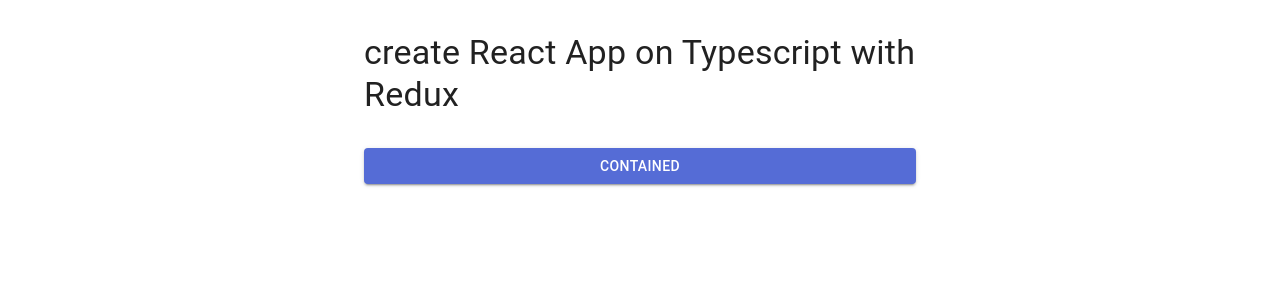
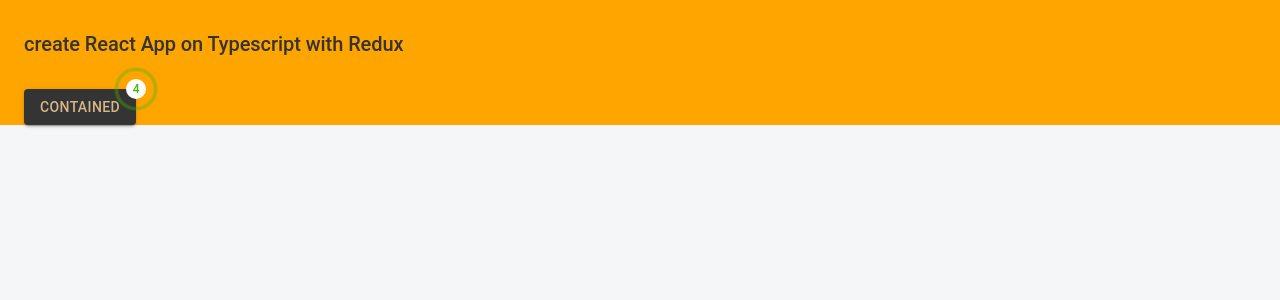
Before and after one commit to Muhammadsaid01/car-react, a React (Create React App) app: page / in a window 1280 px wide. Shown: the top 300 px of the page. Built offline with nearby package versions, Linux system fonts and the light colour scheme.

Commit message:
fix: MUI customized integration

```diff
--- a/src/app/App.tsx
+++ b/src/app/App.tsx
@@ -1,15 +1,20 @@
 import { Box, Button, Container, Stack, Typography } from '@mui/material'
 import "../css/app.css"
+import { RippleBadge } from './MaterialTheme/styled'
 
 function App() {
-  return <Container maxWidth="sm">
+  return <Container sx={{background:'orange'}}>
     <Stack flexDirection={"column"}>
       <Box sx={{my:4}} >
         <Typography variant='h4'component={"h4"}>
           create React App on Typescript with Redux
         </Typography>
       </Box>
-      <Button variant='contained'>Contained</Button>
+      <Box>
+        <RippleBadge badgeContent ={4}>
+          <Button variant='contained'>Contained</Button>
+        </RippleBadge>
+      </Box>
     </Stack>
   </Container>;
 }
--- /dev/null
+++ b/src/app/MaterialTheme/index.ts
@@ -0,0 +1,66 @@
+import { createTheme } from '@mui/material/styles';
+import { common } from '@mui/material/colors';
+import shadow from './shadow';
+import typography from './typography';
+import { maxWidth } from '@mui/system';
+
+/**
+ * LIGHT THEME (DEFAULT)
+ */
+const light = {
+	palette: {
+		type: 'light',
+		background: {
+			default: '#f8f8ff',
+			paper: common.white,
+		},
+		primary: {
+			contrastText: '#d7b586',
+			main: '#343434',
+		},
+		secondary: {
+			contrastText: '#343434',
+			main: '#d7b586',
+		},
+		text: {
+			primary: '#343434',
+			secondary: '#d7b586',
+			dark: common.black,
+		},
+	},
+	components: {
+		MuiContainer: {
+			styleOverrides: {
+				root: {
+					height: '100%',
+				},
+			},
+		},
+		MuiCssBaseline: {
+			styleOverrides: {
+				html: { height: '100%' },
+				body: { background: '#f4f6f8', height: '100%', minHeight: '100%' },
+			},
+		},
+	},
+	shadow,
+	typography,
+};
+
+// A custom theme for this app
+let theme = createTheme(light);
+theme = createTheme(theme, {
+	components: {
+		MuiContainer: {
+			styleOverrides: {
+				maxWidthLg: {
+					[theme.breakpoints.up('lg')]: {
+						maxWidth: '1300px',
+					},
+				},
+			},
+		},
+	},
+});
+
+export default theme;
--- /dev/null
+++ b/src/app/MaterialTheme/shadow.ts
@@ -0,0 +1,27 @@
+export default [
+	'none',
+	'0 0 0 1px rgba(63,63,68,0.05), 0 1px 2px 0 rgba(63,63,68,0.15)',
+	'0 0 1px 0 rgba(0,0,0,0.31), 0 2px 2px -2px rgba(0,0,0,0.25)',
+	'0 0 1px 0 rgba(0,0,0,0.31), 0 3px 4px -2px rgba(0,0,0,0.25)',
+	'0 0 1px 0 rgba(0,0,0,0.31), 0 3px 4px -2px rgba(0,0,0,0.25)',
+	'0 0 1px 0 rgba(0,0,0,0.31), 0 4px 6px -2px rgba(0,0,0,0.25)',
+	'0 0 1px 0 rgba(0,0,0,0.31), 0 4px 6px -2px rgba(0,0,0,0.25)',
+	'0 0 1px 0 rgba(0,0,0,0.31), 0 4px 8px -2px rgba(0,0,0,0.25)',
+	'0 0 1px 0 rgba(0,0,0,0.31), 0 5px 8px -2px rgba(0,0,0,0.25)',
+	'0 0 1px 0 rgba(0,0,0,0.31), 0 6px 12px -4px rgba(0,0,0,0.25)',
+	'0 0 1px 0 rgba(0,0,0,0.31), 0 7px 12px -4px rgba(0,0,0,0.25)',
+	'0 0 1px 0 rgba(0,0,0,0.31), 0 6px 16px -4px rgba(0,0,0,0.25)',
+	'0 0 1px 0 rgba(0,0,0,0.31), 0 7px 16px -4px rgba(0,0,0,0.25)',
+	'0 0 1px 0 rgba(0,0,0,0.31), 0 8px 18px -8px rgba(0,0,0,0.25)',
+	'0 0 1px 0 rgba(0,0,0,0.31), 0 9px 18px -8px rgba(0,0,0,0.25)',
+	'0 0 1px 0 rgba(0,0,0,0.31), 0 10px 20px -8px rgba(0,0,0,0.25)',
+	'0 0 1px 0 rgba(0,0,0,0.31), 0 11px 20px -8px rgba(0,0,0,0.25)',
+	'0 0 1px 0 rgba(0,0,0,0.31), 0 12px 22px -8px rgba(0,0,0,0.25)',
+	'0 0 1px 0 rgba(0,0,0,0.31), 0 13px 22px -8px rgba(0,0,0,0.25)',
+	'0 0 1px 0 rgba(0,0,0,0.31), 0 14px 24px -8px rgba(0,0,0,0.25)',
+	'0 0 1px 0 rgba(0,0,0,0.31), 0 16px 28px -8px rgba(0,0,0,0.25)',
+	'0 0 1px 0 rgba(0,0,0,0.31), 0 18px 30px -8px rgba(0,0,0,0.25)',
+	'0 0 1px 0 rgba(0,0,0,0.31), 0 20px 32px -8px rgba(0,0,0,0.25)',
+	'0 0 1px 0 rgba(0,0,0,0.31), 0 22px 34px -8px rgba(0,0,0,0.25)',
+	'0 0 1px 0 rgba(0,0,0,0.31), 0 24px 36px -8px rgba(0,0,0,0.25)',
+];
--- /dev/null
+++ b/src/app/MaterialTheme/styled.ts
@@ -0,0 +1,30 @@
+import { styled } from "@mui/material/styles";
+import Badge from "@mui/material/Badge";
+
+export const RippleBadge = styled(Badge)(({ theme }) => ({
+  "& .MuiBadge-badge": {
+    color: "#44b700",
+    background: "white",
+    "&::after": {
+      position: "absolute",
+      top: "-2px",
+      left: "-2px",
+      width: "120%",
+      height: "120%",
+      borderRadius: "50%",
+      animation: "ripple 1.2s infinite ease-in-out",
+      border: "2px solid currentColor",
+      content: '""',
+    },
+  },
+  "@keyframes ripple": {
+    "0%": {
+      transform: "scale(.8)",
+      opacity: 1,
+    },
+    "100%": {
+      transform: "scale(2.4)",
+      opacity: 0,
+    },
+  },
+}));
--- /dev/null
+++ b/src/app/MaterialTheme/typography.ts
@@ -0,0 +1,35 @@
+export default {
+	h1: {
+		fontWeight: 500,
+		fontSize: 35,
+		letterSpacing: '-0.24px',
+	},
+	h2: {
+		fontWeight: 500,
+		fontSize: 29,
+		letterSpacing: '-0.24px',
+	},
+	h3: {
+		fontWeight: 500,
+		fontSize: 24,
+		letterSpacing: '-0.06px',
+	},
+	h4: {
+		fontWeight: 500,
+		fontSize: 20,
+		letterSpacing: '-0.06px',
+	},
+	h5: {
+		fontWeight: 500,
+		fontSize: 16,
+		letterSpacing: '-0.05px',
+	},
+	h6: {
+		fontWeight: 500,
+		fontSize: 14,
+		letterSpacing: '-0.05px',
+	},
+	overline: {
+		fontWeight: 500,
+	},
+};
--- a/src/index.tsx
+++ b/src/index.tsx
@@ -4,10 +4,11 @@ import React from "react"
 import ReactDOM from "react-dom"
 import { Provider } from "react-redux"
 import App from "./app/App"
+import theme from './app/MaterialTheme'
 import { store } from "./app/store"
 import "./css/index.css"
 import reportWebVitals from "./reportWebVitals"
-import theme from './theme'
+
 
 
 ReactDOM.render(
--- a/src/theme.ts
+++ /dev/null
@@ -1,18 +0,0 @@
-import { red } from '@mui/material/colors'
-import { createTheme } from '@mui/material/styles'
-
-// A custom theme for this app
-const theme = createTheme({
-palette: {
-	primary: {
-		main: '#556cd6',
-	},
-	secondary: {
-		main: '#19857b',
-	},
-	error:{
-		main: red.A400,
-		},
-	},
-}) ;
-export default theme;
```
Also changed, not shown: 1 other file (tests, documents, lock files or other folders).
